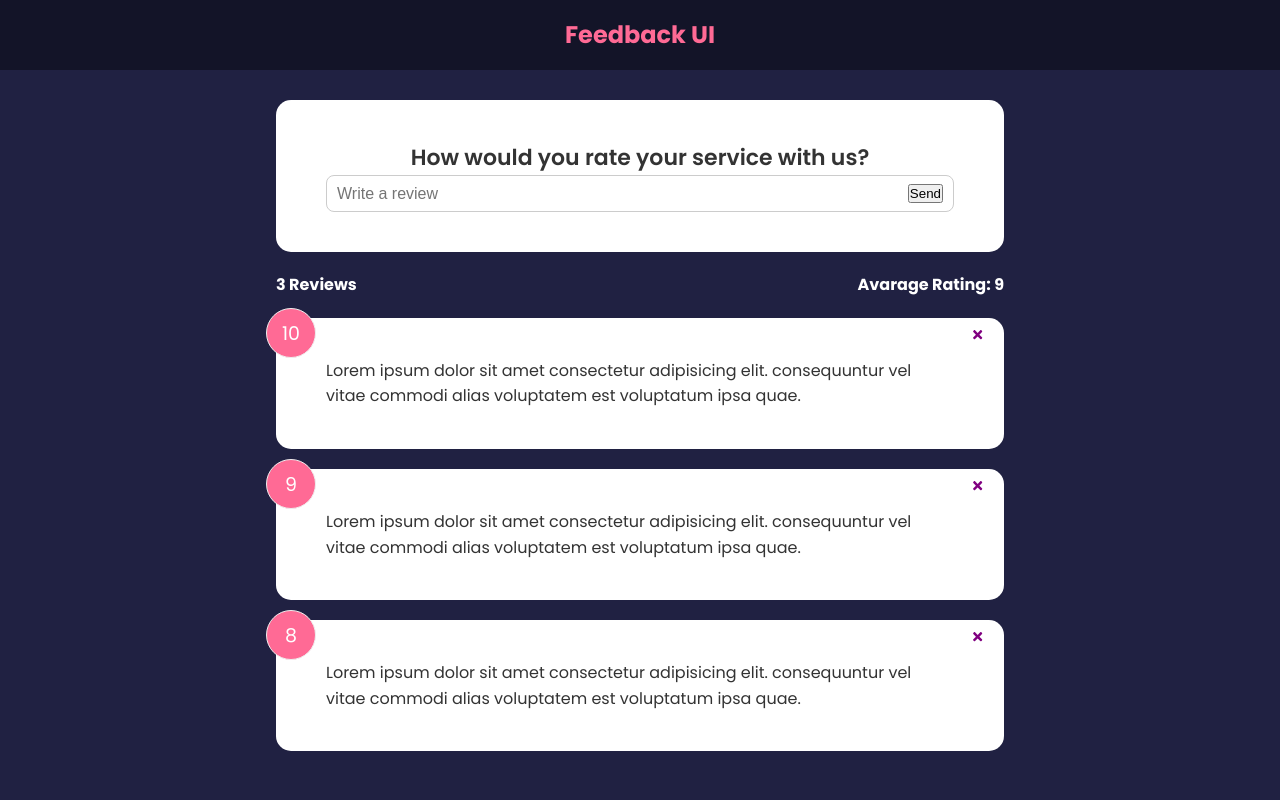
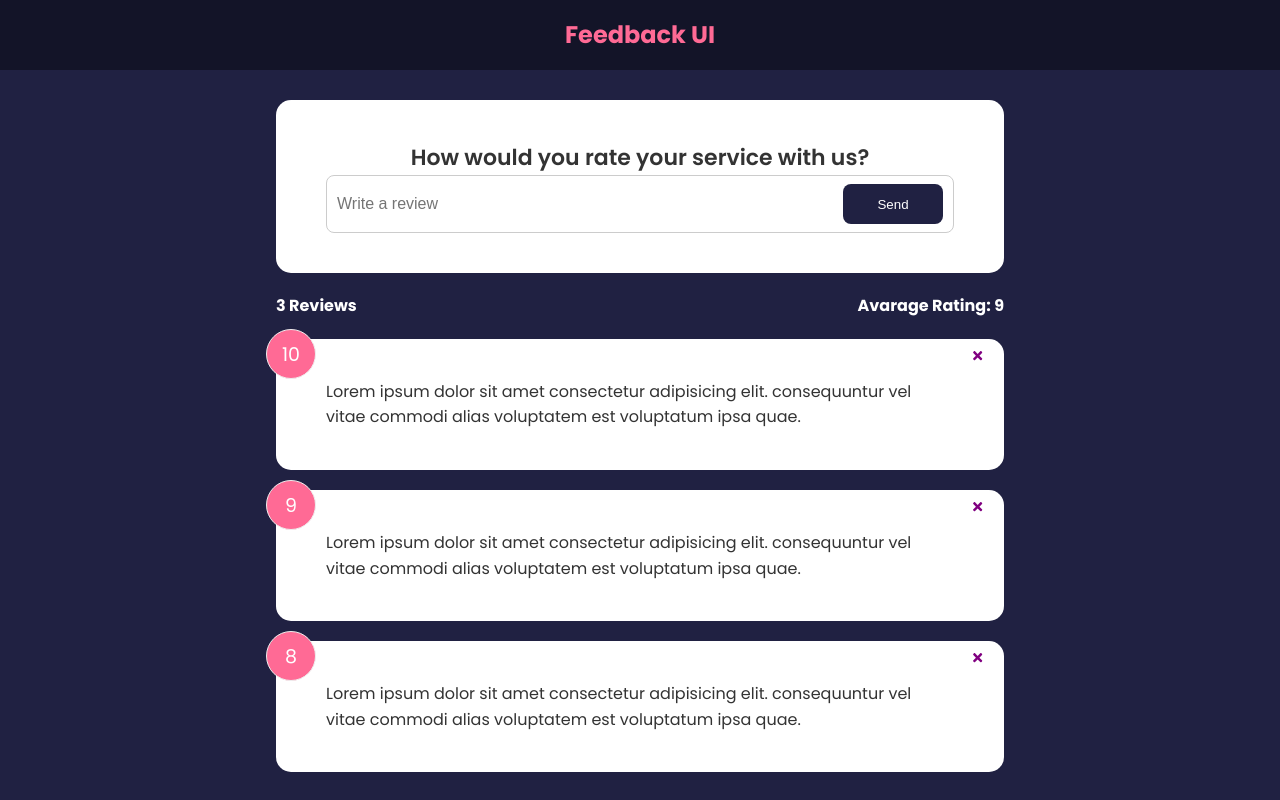
Before and after one commit to develad/Feedback-app, a React (Create React App) app: page / in a window 1280 px wide. Built offline with nearby package versions, Linux system fonts and the light colour scheme.

Commit message:
adding shared Button component - Chapter 20

```diff
--- a/src/components/FeedbackForm.jsx
+++ b/src/components/FeedbackForm.jsx
@@ -1,4 +1,5 @@
 import { useState } from "react";
+import Button from "./shared/Button";
 import Card from "./shared/Card";
 
 function FeedbackForm() {
@@ -19,7 +20,7 @@
             onChange={handleTextChange}
             value={text}
           />
-          <button type="submit">Send</button>
+          <Button type="submit">Send</Button>
         </div>
       </form>
     </Card>
--- /dev/null
+++ b/src/components/shared/Button.jsx
@@ -0,0 +1,27 @@
+import PropTypes from "prop-types";
+
+function Button({ children, type, version, isDisabled }) {
+  return (
+    <button
+      type={type}
+      disabled={isDisabled}
+      className={`btn btn-${version}`}
+    >
+      {children}
+    </button>
+  );
+}
+
+Button.defaultProps = {
+  version: "primary",
+  type: "button",
+  isDisabled: false,
+};
+
+Button.propTypes = {
+  children: PropTypes.node.isRequired,
+  version: PropTypes.string,
+  type: PropTypes.string,
+  isDisabled: PropTypes.bool,
+};
+export default Button;
```
